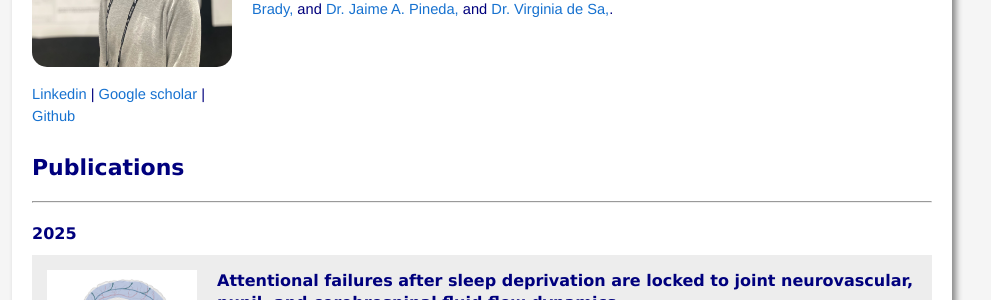
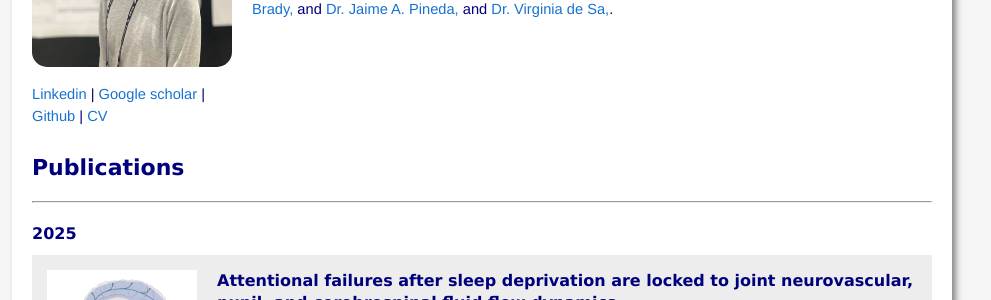
Before and after one commit to ziy027/ziy027.github.io, a Jekyll site: the page index.html, which Jekyll copies as it is, in a window 1280 px wide and 900 px high. Shown: the part 292-592 px from the top of the window, without its empty margins (158-1149 px from the left). Built offline with Jekyll 4.4.1, drawn with Linux system fonts in a browser that asks for light colours; nearby versions of some CDN libraries.

Commit message:
edit bio

```diff
--- a/index.html
+++ b/index.html
@@ -37,7 +37,8 @@
             <div class="profile-links">
                 <a href="https://www.linkedin.com/in/zinong-yang/" target="_blank">Linkedin</a> |
                 <a href="https://scholar.google.com/citations?user=lTnyBXEAAAAJ&hl=en" target="_blank">Google scholar</a> |
-                <a href="https://github.com/ziy027" target="_blank">Github</a>
+                <a href="https://github.com/ziy027" target="_blank">Github</a> |
+                <a href="files/cv_zyang.pdf" target="_blank">CV</a>
             </div>
         </div>
         <div class="profile-content">
```
